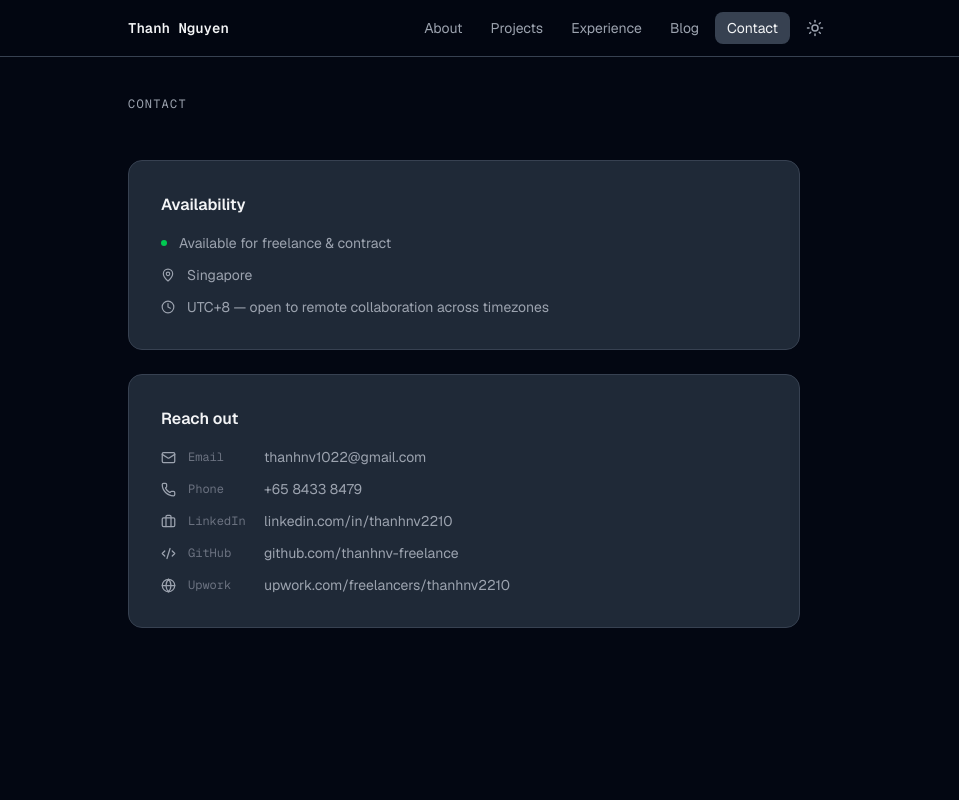
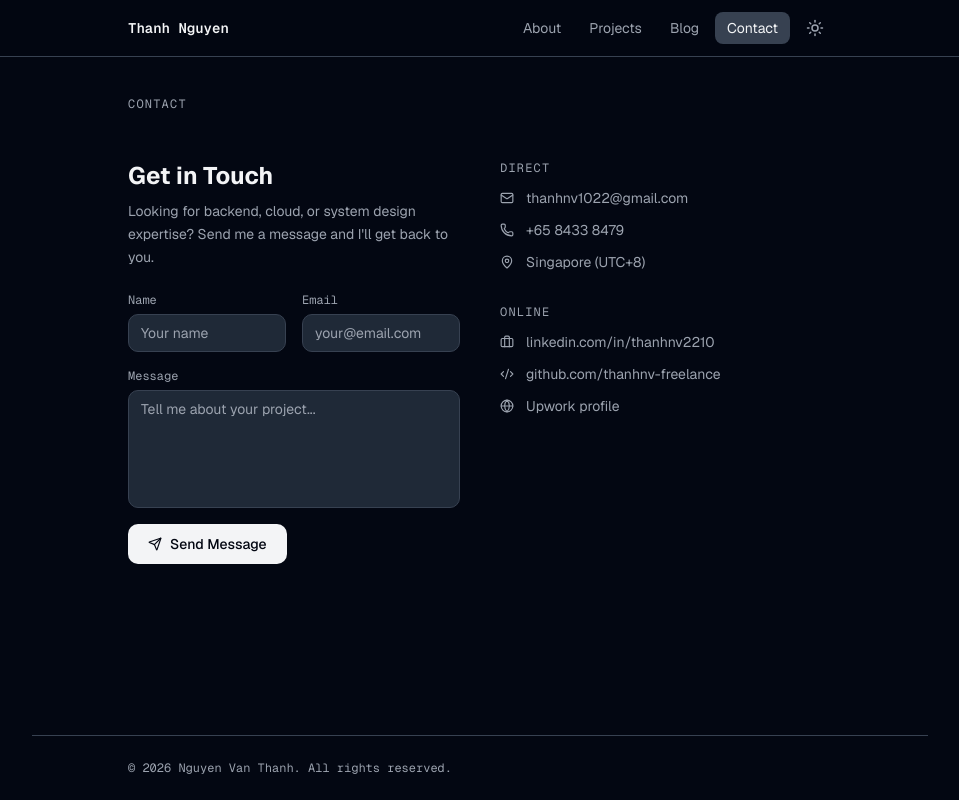
Before and after one commit to thanhnv-freelance/portfolio, a Next.js app: page /contact in a window 1280 px wide. Shown: the whole page, without its empty margins (160-1119 px from the left). Built offline with nearby package versions, Linux system fonts and the light colour scheme.

Commit message:
Refactor 3 quite good now

```diff
--- /dev/null
+++ b/app/about/page.tsx
@@ -0,0 +1,119 @@
+import { profile, experience } from '@/data/profile'
+import type { Metadata } from 'next'
+
+export const metadata: Metadata = {
+  title: 'About — Nguyen Van Thanh',
+  description: 'Senior Backend & Cloud Engineer with 10+ years building distributed systems for banking, fintech, and enterprise platforms.',
+}
+
+const expertise = [
+  'Distributed systems design',
+  'High-volume payment & remittance systems',
+  'Event-driven microservices',
+  'Spring Boot & Java backend',
+  'AWS cloud architecture',
+  'PostgreSQL & relational databases',
+  'API design & integration',
+  'Production observability & monitoring',
+  'Banking & fintech platforms',
+  'Cross-border transaction processing',
+]
+
+export default function AboutPage() {
+  return (
+    <main className="px-6 sm:px-12 lg:px-24 pt-24 pb-24 max-w-4xl mx-auto w-full">
+      <h1 className="text-xs font-mono uppercase tracking-widest text-muted-foreground mb-12">
+        About
+      </h1>
+
+      <div className="flex flex-col gap-14">
+        {/* Bio */}
+        <div>
+          <h2 className="text-2xl sm:text-3xl font-bold text-foreground mb-6">
+            Hey, I&apos;m Thanh
+          </h2>
+          <div className="flex flex-col gap-4 text-sm text-muted-foreground leading-relaxed max-w-2xl">
+            <p>
+              I&apos;m a Senior Backend &amp; Cloud Engineer with over 10 years of experience designing
+              and building large-scale distributed systems — primarily in banking, fintech, and
+              enterprise platforms.
+            </p>
+            <p>
+              My core focus is backend engineering: high-throughput transaction systems, event-driven
+              microservices, and cloud infrastructure on AWS. I&apos;ve worked across Singapore,
+              Vietnam, and Thailand, shipping production systems that process millions of
+              financial transactions.
+            </p>
+            <p>
+              Currently at{' '}
+              <span className="text-foreground font-medium">
+                {experience[0].company}
+              </span>
+              {' '}in Singapore, where I build cross-border remittance infrastructure and
+              real-time payment processing systems.
+            </p>
+            <p>
+              Outside of work I&apos;m usually exploring new system design patterns, writing about
+              backend engineering, or looking for the next interesting distributed systems problem
+              to solve.
+            </p>
+          </div>
+        </div>
+
+        {/* Expertise */}
+        <div>
+          <p className="text-xs font-mono uppercase tracking-widest text-muted-foreground mb-6">
+            Expertise
+          </p>
+          <div className="flex flex-wrap gap-2">
+            {expertise.map((item) => (
+              <span
+                key={item}
+                className="px-3 py-1.5 rounded-md bg-subtle text-sm text-muted-foreground font-mono"
+              >
+                {item}
+              </span>
+            ))}
+          </div>
+        </div>
+
+        {/* Experience companies */}
+        <div>
+          <p className="text-xs font-mono uppercase tracking-widest text-muted-foreground mb-6">
+            Experience
+          </p>
+          <div className="flex flex-col gap-3">
+            {experience.map((role, i) => (
+              <div key={i} className="flex items-baseline justify-between gap-4 py-2 border-b border-border last:border-0">
+                <div>
+                  <span className="text-sm font-medium text-foreground">{role.company}</span>
+                  <span className="text-xs text-muted-foreground ml-2">{role.title}</span>
+                </div>
+                <span className="text-xs font-mono text-muted-foreground shrink-0">{role.period}</span>
+              </div>
+            ))}
+          </div>
+        </div>
+
+        {/* Currently */}
+        <div>
+          <p className="text-xs font-mono uppercase tracking-widest text-muted-foreground mb-4">
+            Currently
+          </p>
+          <p className="text-sm text-muted-foreground leading-relaxed max-w-xl">
+            Based in <span className="text-foreground">Singapore (UTC+8)</span>.{' '}
+            {profile.availability} — open to remote collaboration across timezones.
+            Reach me at{' '}
+            <a
+              href={`mailto:${profile.email}`}
+              className="text-foreground underline underline-offset-2 hover:opacity-70 transition-opacity"
+            >
+              {profile.email}
+            </a>
+            .
+          </p>
+        </div>
+      </div>
+    </main>
+  )
+}
--- a/app/contact/page.tsx
+++ b/app/contact/page.tsx
@@ -1,47 +1,12 @@
 import { profile } from '@/data/profile'
-import { Mail, Phone, Briefcase, Code2, Globe, MapPin, Clock } from 'lucide-react'
+import { ContactForm } from '@/components/contact-form'
+import { Mail, Phone, Briefcase, Code2, Globe, MapPin } from 'lucide-react'
 import type { Metadata } from 'next'
 
 export const metadata: Metadata = {
   title: 'Contact — Nguyen Van Thanh',
   description: 'Get in touch for freelance or contract backend and cloud engineering work.',
 }
-
-const contactItems = [
-  {
-    label: 'Email',
-    value: profile.email,
-    href: `mailto:${profile.email}`,
-    icon: Mail,
-  },
-  {
-    label: 'Phone',
-    value: profile.phone,
-    href: `tel:${profile.phone.replace(/\s/g, '')}`,
-    icon: Phone,
-  },
-  {
-    label: 'LinkedIn',
-    value: 'linkedin.com/in/thanhnv2210',
-    href: profile.linkedin,
-    icon: Briefcase,
-    external: true,
-  },
-  {
-    label: 'GitHub',
-    value: 'github.com/thanhnv-freelance',
-    href: profile.github,
-    icon: Code2,
-    external: true,
-  },
-  {
-    label: 'Upwork',
-    value: 'upwork.com/freelancers/thanhnv2210',
-    href: profile.upwork,
-    icon: Globe,
-    external: true,
-  },
-]
 
 export default function ContactPage() {
   return (
@@ -50,43 +15,78 @@ export default function ContactPage() {
         Contact
       </h1>
 
-      <div className="flex flex-col gap-6 max-w-2xl">
-        {/* Availability */}
-        <div className="border border-border rounded-xl p-6 sm:p-8 bg-card flex flex-col gap-4">
-          <p className="text-base font-semibold text-foreground">Availability</p>
+      <div className="grid grid-cols-1 sm:grid-cols-2 gap-10 items-start">
+        {/* Left: form */}
+        <div className="flex flex-col gap-6">
+          <div>
+            <h2 className="text-2xl font-bold text-foreground mb-2">Get in Touch</h2>
+            <p className="text-sm text-muted-foreground leading-relaxed">
+              Looking for backend, cloud, or system design expertise? Send me a message and I&apos;ll
+              get back to you.
+            </p>
+          </div>
+          <ContactForm />
+        </div>
+
+        {/* Right: contact info */}
+        <div className="flex flex-col gap-8">
+          {/* Direct contact */}
           <div className="flex flex-col gap-3">
-            <div className="flex items-center gap-3 text-sm text-muted-foreground">
-              <span className="w-1.5 h-1.5 rounded-full bg-green-500 shrink-0" />
-              {profile.availability}
-            </div>
+            <p className="text-xs font-mono uppercase tracking-widest text-muted-foreground">
+              Direct
+            </p>
+            <a
+              href={`mailto:${profile.email}`}
+              className="flex items-center gap-3 text-sm text-muted-foreground hover:text-foreground transition-colors"
+            >
+              <Mail size={14} className="shrink-0" />
+              {profile.email}
+            </a>
+            <a
+              href={`tel:${profile.phone.replace(/\s/g, '')}`}
+              className="flex items-center gap-3 text-sm text-muted-foreground hover:text-foreground transition-colors"
+            >
+              <Phone size={14} className="shrink-0" />
+              {profile.phone}
+            </a>
             <div className="flex items-center gap-3 text-sm text-muted-foreground">
               <MapPin size={14} className="shrink-0" />
-              Singapore
-            </div>
-            <div className="flex items-center gap-3 text-sm text-muted-foreground">
-              <Clock size={14} className="shrink-0" />
-              UTC+8 — open to remote collaboration across timezones
+              Singapore (UTC+8)
             </div>
           </div>
-        </div>
 
-        {/* Contact links */}
-        <div className="border border-border rounded-xl p-6 sm:p-8 bg-card flex flex-col gap-4">
-          <p className="text-base font-semibold text-foreground">Reach out</p>
+          {/* Social */}
           <div className="flex flex-col gap-3">
-            {contactItems.map(({ label, value, href, icon: Icon, external }) => (
-              <a
-                key={label}
-                href={href}
-                target={external ? '_blank' : undefined}
-                rel={external ? 'noopener noreferrer' : undefined}
-                className="flex items-center gap-3 text-sm text-muted-foreground hover:text-foreground transition-colors group"
-              >
-                <Icon size={15} className="shrink-0" />
-                <span className="font-mono text-xs w-16 shrink-0 text-faint">{label}</span>
-                <span className="group-hover:underline underline-offset-2">{value}</span>
-              </a>
-            ))}
+            <p className="text-xs font-mono uppercase tracking-widest text-muted-foreground">
+              Online
+            </p>
+            <a
+              href={profile.linkedin}
+              target="_blank"
+              rel="noopener noreferrer"
+              className="flex items-center gap-3 text-sm text-muted-foreground hover:text-foreground transition-colors"
+            >
+              <Briefcase size={14} className="shrink-0" />
+              linkedin.com/in/thanhnv2210
+            </a>
+            <a
+              href={profile.github}
+              target="_blank"
+              rel="noopener noreferrer"
+              className="flex items-center gap-3 text-sm text-muted-foreground hover:text-foreground transition-colors"
+            >
+              <Code2 size={14} className="shrink-0" />
+              github.com/thanhnv-freelance
+            </a>
+            <a
+              href={profile.upwork}
+              target="_blank"
+              rel="noopener noreferrer"
+              className="flex items-center gap-3 text-sm text-muted-foreground hover:text-foreground transition-colors"
+            >
+              <Globe size={14} className="shrink-0" />
+              Upwork profile
+            </a>
           </div>
         </div>
       </div>
--- a/app/layout.tsx
+++ b/app/layout.tsx
@@ -62,10 +62,17 @@ export default function RootLayout({
           }}
         />
       </head>
-      <body className="min-h-full bg-background text-foreground font-sans">
+      <body className="min-h-full bg-background text-foreground font-sans flex flex-col">
         <ThemeProvider>
           <Navbar />
-          {children}
+          <div className="flex-1">
+            {children}
+          </div>
+          <footer className="border-t border-border px-6 sm:px-12 lg:px-24 py-6 max-w-4xl mx-auto w-full">
+            <p className="text-xs font-mono text-muted-foreground">
+              &copy; {new Date().getFullYear()} Nguyen Van Thanh. All rights reserved.
+            </p>
+          </footer>
         </ThemeProvider>
         <Analytics />
       </body>
--- /dev/null
+++ b/components/contact-form.tsx
@@ -0,0 +1,76 @@
+'use client'
+
+import { useState } from 'react'
+import { profile } from '@/data/profile'
+import { Send } from 'lucide-react'
+
+export function ContactForm() {
+  const [name, setName] = useState('')
+  const [email, setEmail] = useState('')
+  const [message, setMessage] = useState('')
+
+  function handleSubmit(e: React.FormEvent) {
+    e.preventDefault()
+    const subject = encodeURIComponent(`Portfolio inquiry from ${name}`)
+    const body = encodeURIComponent(`Name: ${name}\nEmail: ${email}\n\n${message}`)
+    window.location.href = `mailto:${profile.email}?subject=${subject}&body=${body}`
+  }
+
+  return (
+    <form onSubmit={handleSubmit} className="flex flex-col gap-4">
+      <div className="grid grid-cols-1 sm:grid-cols-2 gap-4">
+        <div className="flex flex-col gap-1.5">
+          <label htmlFor="name" className="text-xs font-mono text-muted-foreground">
+            Name
+          </label>
+          <input
+            id="name"
+            type="text"
+            required
+            value={name}
+            onChange={(e) => setName(e.target.value)}
+            placeholder="Your name"
+            className="px-3 py-2 rounded-lg border border-border bg-card text-sm text-foreground placeholder:text-muted-foreground focus:outline-none focus:ring-1 focus:ring-border"
+          />
+        </div>
+        <div className="flex flex-col gap-1.5">
+          <label htmlFor="email" className="text-xs font-mono text-muted-foreground">
+            Email
+          </label>
+          <input
+            id="email"
+            type="email"
+            required
+            value={email}
+            onChange={(e) => setEmail(e.target.value)}
+            placeholder="your@email.com"
+            className="px-3 py-2 rounded-lg border border-border bg-card text-sm text-foreground placeholder:text-muted-foreground focus:outline-none focus:ring-1 focus:ring-border"
+          />
+        </div>
+      </div>
+      <div className="flex flex-col gap-1.5">
+        <label htmlFor="message" className="text-xs font-mono text-muted-foreground">
+          Message
+        </label>
+        <textarea
+          id="message"
+          required
+          value={message}
+          onChange={(e) => setMessage(e.target.value)}
+          placeholder="Tell me about your project..."
+          rows={5}
+          className="px-3 py-2 rounded-lg border border-border bg-card text-sm text-foreground placeholder:text-muted-foreground focus:outline-none focus:ring-1 focus:ring-border resize-none"
+        />
+      </div>
+      <div>
+        <button
+          type="submit"
+          className="inline-flex items-center gap-2 px-5 py-2.5 rounded-lg bg-foreground text-background text-sm font-medium hover:opacity-90 transition-opacity"
+        >
+          <Send size={14} />
+          Send Message
+        </button>
+      </div>
+    </form>
+  )
+}
--- a/components/contact.tsx
+++ b/components/contact.tsx
@@ -45,9 +45,6 @@ export function Contact() {
         </Link>
       </div>
 
-      <p className="mt-16 text-xs font-mono text-faint">
-        &copy; {new Date().getFullYear()} Nguyen Van Thanh
-      </p>
     </section>
   )
 }
--- a/components/navbar.tsx
+++ b/components/navbar.tsx
@@ -5,9 +5,8 @@ import { usePathname } from 'next/navigation'
 import { ThemeToggle } from '@/components/theme-toggle'
 
 const navLinks = [
-  { label: 'About', href: '/#about' },
+  { label: 'About', href: '/about' },
   { label: 'Projects', href: '/projects' },
-  { label: 'Experience', href: '/#experience' },
   { label: 'Blog', href: '/blog' },
   { label: 'Contact', href: '/contact' },
 ]
@@ -28,7 +27,9 @@ export function Navbar() {
         <div className="flex items-center gap-1">
           {navLinks.map(({ label, href }) => {
             const isActive =
-              href === '/projects'
+              href === '/about'
+                ? pathname === '/about'
+                : href === '/projects'
                 ? pathname === '/projects'
                 : href === '/contact'
                 ? pathname === '/contact'
```
Also changed, not shown: app/page.tsx (+2 -21 lines).
